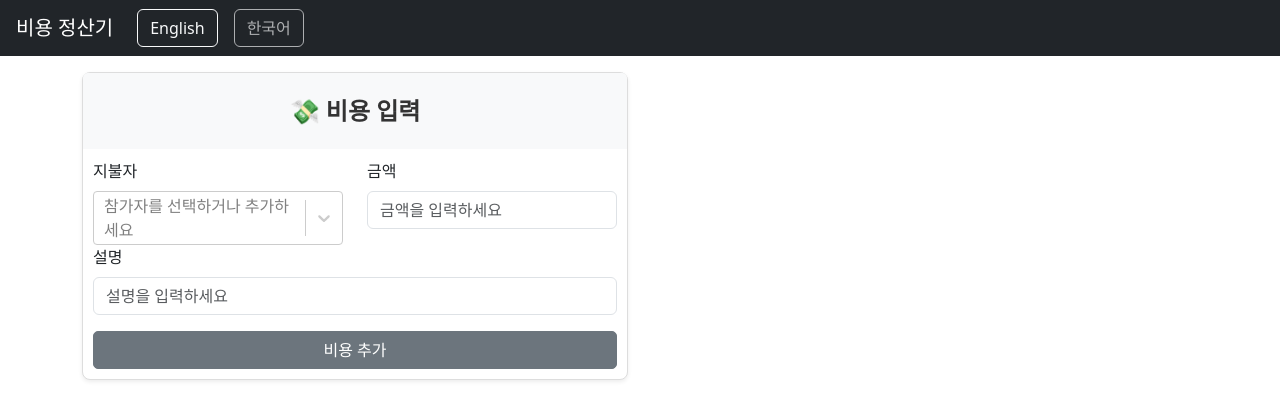
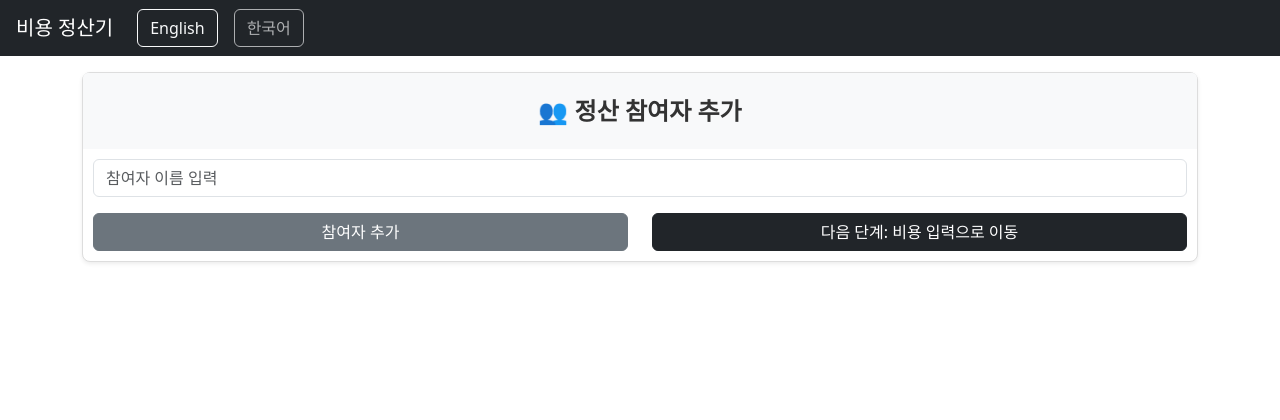
Before and after one commit to Huido93/expense-settler, a React (Create React App) app: page / in a window 1280 px wide. Shown: the top 420 px of the page. Built offline with nearby package versions, Linux system fonts and the light colour scheme.

Commit message:
added feature for selecting beneficiaries

```diff
--- a/src/App.js
+++ b/src/App.js
@@ -1,9 +1,10 @@
-import React, { useState, useEffect  } from 'react';
+import React, { useState, useEffect } from 'react';
 import 'bootstrap/dist/css/bootstrap.min.css';
 import { Container, Row, Col } from 'react-bootstrap';
 import { useTranslation } from 'react-i18next';
 import './i18n';  // Import i18n configuration
 import Header from './components/Header';
+import ParticipantInput from './components/ParticipantInput'; // New component for Phase 1
 import ExpenseForm from './components/ExpenseForm';
 import SettlementSummary from './components/SettlementSummary';
 
@@ -12,11 +13,12 @@ function App() {
   useEffect(() => {
     // Initialize Kakao SDK
     if (window.Kakao && !window.Kakao.isInitialized()) {
-      window.Kakao.init('877b5258147310dfd661a9ebea2e615f'); // Replace with your actual JavaScript Key
+      window.Kakao.init('877b5258147310dfd661a9ebea2e615f'); // My Kakao JavaScript Key
     }
   }, []);
 
   const { i18n } = useTranslation();
+  const [phase, setPhase] = useState(1);  // Phase 1: Input participants, Phase 2: Input expenses
   const [expenses, setExpenses] = useState([]);
   const [participants, setParticipants] = useState([]);
 
@@ -24,23 +26,22 @@ function App() {
     i18n.changeLanguage(lng);
   };
 
-  const updateParticipants = (updatedExpenses) => {
-    // Create a new set of participants based on the remaining expenses
-    const newParticipants = Array.from(new Set(updatedExpenses.map(expense => expense.paidBy)));
-    setParticipants(newParticipants);
+  const startPhase2 = () => {
+    if (participants.length > 0) {
+      setPhase(2);
+    } else {
+      alert('Please add at least one participant');
+    }
   };
 
   const addExpense = (expense) => {
     const updatedExpenses = [...expenses, expense];
     setExpenses(updatedExpenses);
-    updateParticipants(updatedExpenses);
-    console.log(expenses)
   };
 
   const removeExpense = (index) => {
     const updatedExpenses = expenses.filter((_, i) => i !== index);
     setExpenses(updatedExpenses);
-    updateParticipants(updatedExpenses);
   };
 
   return (
@@ -48,21 +49,32 @@ function App() {
       <Header changeLanguage={changeLanguage} language={i18n.language} />
       <Container>
         <Row className='mt-3'>
+          {phase === 1 && (
+            <Col md={12}>
+              <ParticipantInput
+                participants={participants}
+                setParticipants={setParticipants}
+                startPhase2={startPhase2}  // Proceed to Phase 2
+              />
+            </Col>
+          )}
+
+          {phase === 2 && (
+            <>
               <Col md={6}>
                 <ExpenseForm
                   addExpense={addExpense}
                   participants={participants}
-              setParticipants={setParticipants}
                 />
               </Col>
               <Col md={6}>
                 <SettlementSummary
                   expenses={expenses}
-              setExpenses={setExpenses}
-              removeExpense={removeExpense}
                   participants={participants}
                 />
               </Col>
+            </>
+          )}
         </Row>
       </Container>
     </div>
--- a/src/components/ExpenseForm.js
+++ b/src/components/ExpenseForm.js
@@ -1,6 +1,6 @@
 import React, { useState } from 'react';
 import { Row, Col, Form, Button, Card } from 'react-bootstrap';
-import CreatableSelect from 'react-select/creatable';
+import Select from 'react-select/creatable';
 import { useTranslation } from 'react-i18next';
 
 function ExpenseForm({ addExpense, participants, setParticipants }) {
@@ -9,10 +9,33 @@ function ExpenseForm({ addExpense, participants, setParticipants }) {
   const [description, setDescription] = useState('');
   const [amount, setAmount] = useState('');
   const [paidBy, setPaidBy] = useState(null);
+  const [beneficiaries, setBeneficiaries] = useState([]); // State for beneficiaries
+  const [selectAll, setSelectAll] = useState(false); // State for "Select All" checkbox
+
+  const handleSelectAllChange = (e) => {
+    const isChecked = e.target.checked;
+    setSelectAll(isChecked);
+    setBeneficiaries(isChecked ? [...participants] : []);
+  };
+
+  const handleBeneficiaryChange = (e) => {
+    const selected = e.target.value;
+    const isChecked = e.target.checked;
+
+    setBeneficiaries((prev) =>
+      isChecked
+        ? [...prev, selected] // Add beneficiary if checked
+        : prev.filter((b) => b !== selected) // Remove beneficiary if unchecked
+    );
+
+    if (!isChecked) {
+      setSelectAll(false); // Uncheck "Select All" if any individual is unchecked
+    }
+  };
 
   const handleSubmit = (e) => {
     e.preventDefault();
-    if (paidBy) {
+    if (paidBy && beneficiaries.length > 0) {
       const selectedParticipant = paidBy.value;
 
       // Add participant if not already in the list
@@ -20,10 +43,20 @@ function ExpenseForm({ addExpense, participants, setParticipants }) {
         setParticipants([...participants, selectedParticipant]);
       }
 
-      addExpense({ description, amount: parseFloat(amount), paidBy: selectedParticipant });
+      addExpense({
+        description,
+        amount: parseFloat(amount),
+        paidBy: selectedParticipant,
+        beneficiaries
+      });
+
       setDescription('');
       setAmount('');
       setPaidBy(null);
+      setBeneficiaries([]); // Reset beneficiaries after submitting
+      setSelectAll(false); // Reset "Select All" checkbox
+    } else {
+      alert(t('expenseForm.selectBeneficiariesWarning'));
     }
   };
 
@@ -38,7 +71,7 @@ function ExpenseForm({ addExpense, participants, setParticipants }) {
             <Col sm={6}>
               <Form.Group controlId="paidBy">
                 <Form.Label>{t('expenseForm.paidBy')}</Form.Label>
-                    <CreatableSelect
+                <Select
                   value={paidBy}
                   onChange={setPaidBy}
                   options={participants.map((p) => ({ label: p, value: p }))}
@@ -60,7 +93,6 @@ function ExpenseForm({ addExpense, participants, setParticipants }) {
             </Col>
           </Row>
 
-
           <Form.Group controlId="description">
             <Form.Label>{t('expenseForm.description')}</Form.Label>
             <Form.Control
@@ -69,6 +101,26 @@ function ExpenseForm({ addExpense, participants, setParticipants }) {
               value={description}
               onChange={(e) => setDescription(e.target.value)}
             />
+          </Form.Group>
+
+          <Form.Group controlId="beneficiaries">
+            <Form.Label>{t('expenseForm.beneficiaries')}</Form.Label>
+            <Form.Check
+              type="checkbox"
+              label={t('expenseForm.selectAll')}
+              checked={selectAll}
+              onChange={handleSelectAllChange}
+            />
+            {participants.map((participant, index) => (
+              <Form.Check
+                key={index}
+                type="checkbox"
+                label={participant}
+                value={participant}
+                checked={beneficiaries.includes(participant)}
+                onChange={handleBeneficiaryChange}
+              />
+            ))}
           </Form.Group>
 
           <Button variant="primary" type="submit" block className='mt-3 w-100'>
--- /dev/null
+++ b/src/components/ParticipantInput.js
@@ -0,0 +1,73 @@
+import React, { useState } from 'react';
+import 'bootstrap/dist/css/bootstrap.min.css';
+import { Row, Col, Form, Button, Card, ListGroup } from 'react-bootstrap';
+import { useTranslation } from 'react-i18next';
+import { FontAwesomeIcon } from '@fortawesome/react-fontawesome';
+import { faTrash } from '@fortawesome/free-solid-svg-icons';
+
+function ParticipantInput({ participants, setParticipants, startPhase2 }) {
+  const [newParticipant, setNewParticipant] = useState('');
+  const { t } = useTranslation(); // Hook to use translations
+
+  const addParticipant = () => {
+    if (newParticipant && !participants.includes(newParticipant)) {
+      setParticipants([...participants, newParticipant]);
+      setNewParticipant('');
+    }
+  };
+
+  const removeParticipant = (index) => {
+    const updatedParticipants = participants.filter((_, i) => i !== index);
+    setParticipants(updatedParticipants);
+  };
+
+  return (
+    <Card className="mb-3 shadow-sm">
+      <Card.Header>
+        👥 {t('participantInput.addParticipants')}
+      </Card.Header>
+      <Card.Body>
+        <Form.Group controlId="formNewParticipant">
+          <Form.Control
+            type="text"
+            placeholder={t('participantInput.enterParticipantName')}
+            value={newParticipant}
+            onChange={(e) => setNewParticipant(e.target.value)}
+          />
+        </Form.Group>
+
+        {participants.length > 0 && (
+          <ListGroup className="mt-3 mb-3">
+            <h6>{t('participantInput.list')}</h6>
+            {participants.map((participant, index) => (
+              <ListGroup.Item key={index} className="d-flex justify-content-between align-items-center">
+                {participant}
+                <FontAwesomeIcon
+                  icon={faTrash}
+                  style={{ cursor: 'pointer' }}
+                  className='text-danger'
+                  onClick={() => removeParticipant(index)}
+                />
+              </ListGroup.Item>
+            ))}
+          </ListGroup>
+        )}
+        <Row>
+          <Col md={6}>
+            <Button className="mt-3 w-100" onClick={addParticipant} variant='secondary'>
+              {t('participantInput.addParticipantButton')}
+            </Button>
+          </Col>
+          <Col md={6}>
+            <Button variant='dark' className="mt-3 w-100" onClick={startPhase2}  >
+              {t('participantInput.proceedToExpensesButton')}
+            </Button>
+          </Col>
+        </Row>
+
+      </Card.Body>
+    </Card>
+  );
+}
+
+export default ParticipantInput;
--- a/src/locales/en/translation.json
+++ b/src/locales/en/translation.json
@@ -3,6 +3,12 @@
     "navbar.home": "Home",
     "navbar.about": "About",
     "navbar.contact": "Contact",
+
+    "participantInput.addParticipants": "Add Participants",
+    "participantInput.enterParticipantName": "Enter participant name",
+    "participantInput.addParticipantButton": "Add Participant",
+    "participantInput.proceedToExpensesButton": "Next Step: Proceed to Expenses",
+    "participantInput.list": "List of Participants",
 
     "expenseForm.header": "Input Expense",
     "expenseForm.description": "Description",
@@ -10,12 +16,16 @@
     "expenseForm.amount": "Amount",
     "expenseForm.amountPlaceholder": "Enter amount",
     "expenseForm.paidBy": "Paid By",
-    "expenseForm.paidByPlaceholder": "Select or add a participant",
+    "expenseForm.paidByPlaceholder": "Select Payer",
+    "expenseForm.beneficiaries": "Select Beneficiaries",
     "expenseForm.addExpense": "Add Expense",
+    "expenseForm.selectBeneficiariesWarning": "Please select at least one beneficiary.",
+    "expenseForm.selectAll": "Select All",
 
     "expenseList.payer": "Payer",
     "expenseList.amount": "Amount",
     "expenseList.description": "Description",
+    "expenseList.beneficiaries": "Beneficiaries",
     "expenseList.actions": "Actions",
     "expenseList.edit": "Edit",
     "expenseList.save": "Save",
--- a/src/locales/ko/translation.json
+++ b/src/locales/ko/translation.json
@@ -3,6 +3,12 @@
     "navbar.home": "홈",
     "navbar.about": "소개",
     "navbar.contact": "연락처",
+
+    "participantInput.addParticipants": "정산 참여자 추가",
+    "participantInput.enterParticipantName": "참여자 이름 입력",
+    "participantInput.addParticipantButton": "참여자 추가",
+    "participantInput.proceedToExpensesButton": "다음 단계: 비용 입력으로 이동",
+    "participantInput.list": "참여자 목록",
 
     "expenseForm.header": "비용 입력",
     "expenseForm.description": "설명",
@@ -10,12 +16,16 @@
     "expenseForm.amount": "금액",
     "expenseForm.amountPlaceholder": "금액을 입력하세요",
     "expenseForm.paidBy": "지불자",
-    "expenseForm.paidByPlaceholder": "참가자를 선택하거나 추가하세요",
+    "expenseForm.paidByPlaceholder": "지불자를 선택하세요",
+    "expenseForm.beneficiaries": "수혜자 선택",
     "expenseForm.addExpense": "비용 추가",
+    "expenseForm.selectBeneficiariesWarning": "수혜자를 하나 이상 선택하세요.",
+    "expenseForm.selectAll": "모두 선택",
 
     "expenseList.payer": "지불자",
     "expenseList.amount": "금액",
     "expenseList.description": "설명",
+    "expenseList.beneficiaries": "수혜자",
     "expenseList.actions": "작업",
     "expenseList.edit": "수정",
     "expenseList.save": "저장",
```
Also changed, not shown: src/components/ExpenseList.js (+29 -7 lines), src/components/SettlementSummary.js (+12 -13 lines). Lines whose indentation alone changed are shown as unchanged.
